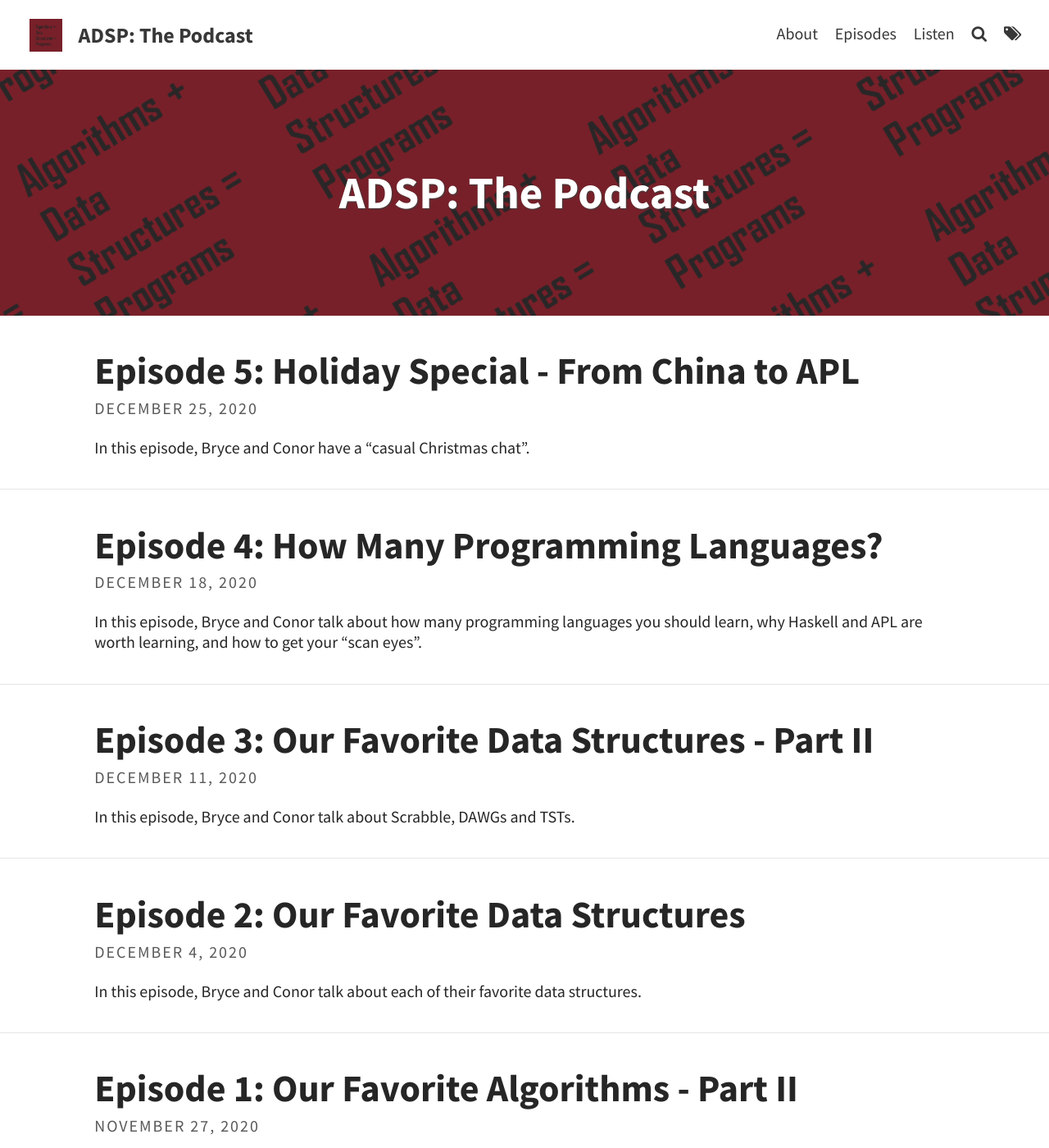
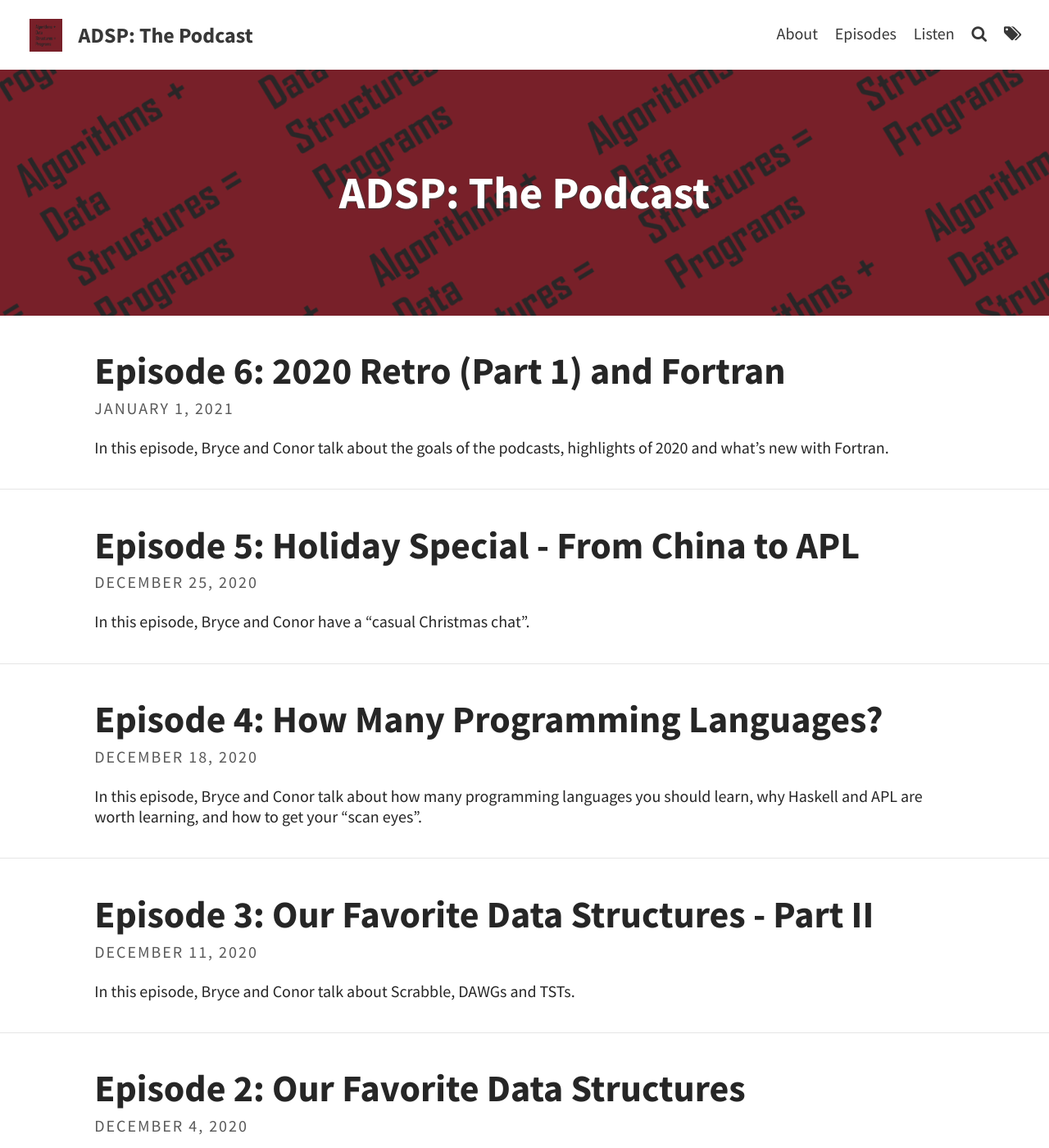
Before and after one commit to codereport/adsp2, a Jekyll site: the page built from index.html, in a window 1280 px wide and 1400 px high. Shown: the whole window at 82% size. Built offline with Jekyll 4.4.1, drawn with Linux system fonts in a browser that asks for light colours; the list of posts is cut into pages by our own code; some of the changed text lies outside the part shown.

Commit message:
Episode 6

```diff
--- /dev/null
+++ b/_posts/2021-01-01-Episode-6.md
@@ -0,0 +1,34 @@
+---
+layout: post
+title: "Episode 6: 2020 Retro (Part 1) and Fortran"
+tags: [Annual Retro, FORTRAN]
+excerpt_separator: <!--more-->
+---
+
+<br>In this episode, Bryce and Conor talk about the goals of the podcasts, highlights of 2020 and what's new with Fortran.
+
+<!--more-->
+
+### Show Notes
+
+**Date Recorded:** 2020-12-26 <br>
+**Date Released:** 2020-01-01
+
+* [Giovanni Van Bronckhorst long shot goal vs Uruguay](https://www.youtube.com/watch?v=xWnz8IeoHrM)
+* [Pacific++ 2018: Sean Parent "Generic Programming"](https://www.youtube.com/watch?v=iwJpxWHuZQY)
+* [https://fortran-lang.org/](https://fortran-lang.org/)
+* [First year of Fortran-lang](https://medium.com/modern-fortran/first-year-of-fortran-lang-d8796bfa0067)
+* [The Fortran Programming Language Github](https://github.com/fortran-lang)
+* [](https://github.com/fortran-lang/talks)
+* [flang Compiler](https://github.com/flang-compiler/flang)
+* [MLIR: Multi-Level Intermediate Representation Overview](https://mlir.llvm.org/)
+* [10 MOST(LY DEAD) INFLUENTIAL PROGRAMMING LANGUAGES Article](https://www.hillelwayne.com/post/influential-dead-languages/)
+* [Fortan-lang talks (GitHub)](https://github.com/fortran-lang/talks)
+* [FortranCon 2020 talks (YouTube)](https://www.youtube.com/playlist?list=PLeKbr7eYHjt77h90hDVC-vGzrWmvDhCAf)
+
+### Intro Song Info
+
+Miss You by Sarah Jansen https://soundcloud.com/sarahjansenmusic<br>
+Creative Commons — Attribution 3.0 Unported — CC BY 3.0<br>
+Free Download / Stream: http://bit.ly/l-miss-you<br>
+Music promoted by Audio Library https://youtu.be/iYYxnasvfx8<br>
--- a/pages/episodes.md
+++ b/pages/episodes.md
@@ -9,6 +9,7 @@
 
 |   #   |                                             Title                                              | Release Date |
 | :---: | :--------------------------------------------------------------------------------------------: | :----------: |
+|   6   |    [2020 Retro (Part 1) and Fortran](https://adspthepodcast.com/2021/01/01/Episode-6.html)     |  2021-01-01  |
 |   5   |  [Holiday Special - From China to APL](https://adspthepodcast.com/2020/12/25/Episode-5.html)   |  2020-12-25  |
 |   4   |    [How Many Programming Languages?](https://adspthepodcast.com/2020/12/18/Episode-4.html)     |  2020-12-18  |
 |   3   | [Our Favorite Data Structures - Part II](https://adspthepodcast.com/2020/12/11/Episode-3.html) |  2020-12-11  |
```
Also changed, not shown: 5 other files.
